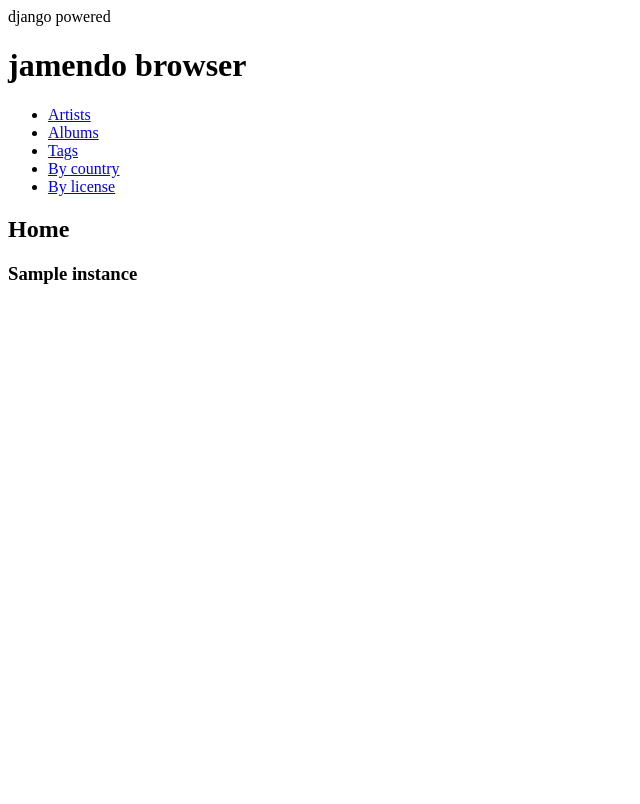
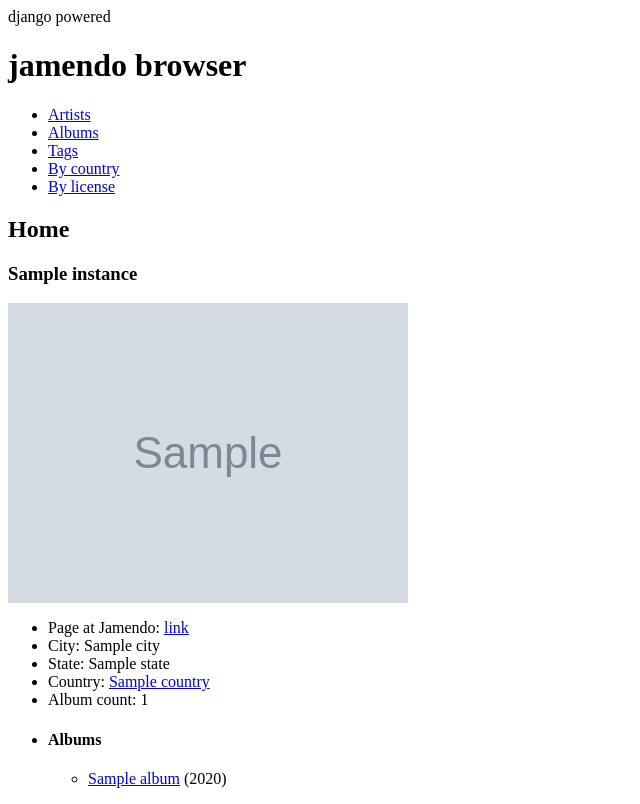
Before and after one commit to matagus/django-jamendo, a Django app: template apps/jamendo/templates/jamendo/artists/show.html in a window 1280 px wide. Shown: the whole page, without its empty margins (0-640 px from the left). Before the commit the page ends 284 px from the top, so only its background shows below. Run offline with Django 3.2, Linux system fonts and the light colour scheme; the template is opened without the code that fills it: most values are stand-ins (such as "Sample title", 1, 10 or a date in 2020); grey boxes marked "Sample" are stand-in pictures.

Commit message:
- Artist and album show and list views and templates were made detailed and more browsable.
- Added some custom methods to Track and Album models.

```diff
--- a/apps/jamendo/templates/jamendo/albums/detail.html
+++ b/apps/jamendo/templates/jamendo/albums/detail.html
@@ -1 +1 @@
-<a title="{{ album.name }}" href="{% url jamendo_album album.pk %}">{{ album.name }}</a>
+<a title="{{ album.name }}" href="{% url jamendo_album album.pk %}">{{ album.name }}</a> - <a title="{{ album.artist.name }}" href="{% url jamendo_artist album.artist.pk %}">{{ album.artist.name }}</a>
--- a/apps/jamendo/templates/jamendo/artists/show.html
+++ b/apps/jamendo/templates/jamendo/artists/show.html
@@ -6,5 +6,58 @@
 {% endblock %}
 
 {% block body %}
-    <h3>{{ instance }}</h3>
+    <h3>{{ instance.name }}</h3>
+    {% if instance.image %}
+        <img src="{{ instance.image }}" title="{{ instance.name }}"/>
+    {% endif %}
+    <ul class="artist detail">
+        {% if instance.mbguid %}
+            <li>
+                <label>{% trans 'Artist page at MusicBrainz' %}:</label>
+                <a href="{% url jamendo_artist_mbguid instance.mbguid %}" title="{% trans 'Artist page at MusicBrainz' %}">
+                    {% trans 'link' %}
+                </a>
+            </li>
+        {% endif %}
+        <li>
+            <label>{% trans 'Page at Jamendo' %}:</label>
+            <a href="{{ instance.url }}" title="{% trans 'Page at Jamendo' %}">
+                {% trans 'link' %}
+            </a>
+        </li>
+        <li>
+            <label>{% trans 'City' %}:</label>
+            {{ instance.city.name }}
+        </li>
+        {% if instance.city.state.name %}
+            <li>
+                <label>{% trans 'State' %}:</label>
+                {{ instance.city.state.name }}
+            </li>
+        {% endif %}
+        {% if instance.city.state.country.pk %}
+        <li>
+            <label>{% trans 'Country' %}:</label>
+            <a href="{% url jamendo_country instance.city.state.country.code %}" title="{{ instance.city.state.country.name }}">
+                {{ instance.city.state.country.name }}
+            </a>
+        </li>
+        {% endif %}
+        <li>
+            <label>{% trans 'Album count' %}:</label>
+            {{ instance.album_count }}
+        </li>
+        {% if instance.album_set.all %}
+        <li>
+            <h4>{% trans "Albums" %}</h4>
+            <ul class="albums list">
+                {% for album in instance.album_set.all %}
+                <li>
+                    <a href="{% url jamendo_album album.pk %}" title="{% trans 'See details of' %} {{ album.name }}">{{ album.name }}</a> ({{ album.release_date.year }})
+                </li>
+                {% endfor %}
+            </ul>
+        </li>
+        {% endif %}
+    </ul>
 {% endblock %}
--- a/apps/jamendo/views.py
+++ b/apps/jamendo/views.py
@@ -105,7 +105,7 @@ class AlbumsList(ListView):
         super(AlbumsList, self).__init__(*args, **kwargs)
 
     def get_queryset(self):
-        qs = Album.objects.all().order_by("name")
+        qs = Album.objects.all().select_related("artist").order_by("name")
         return qs
 
     def get_template_paths(self):
```
Also changed, not shown: apps/jamendo/models.py (+14 -0 lines), apps/jamendo/templates/jamendo/albums/show.html (+71 -1 lines).
